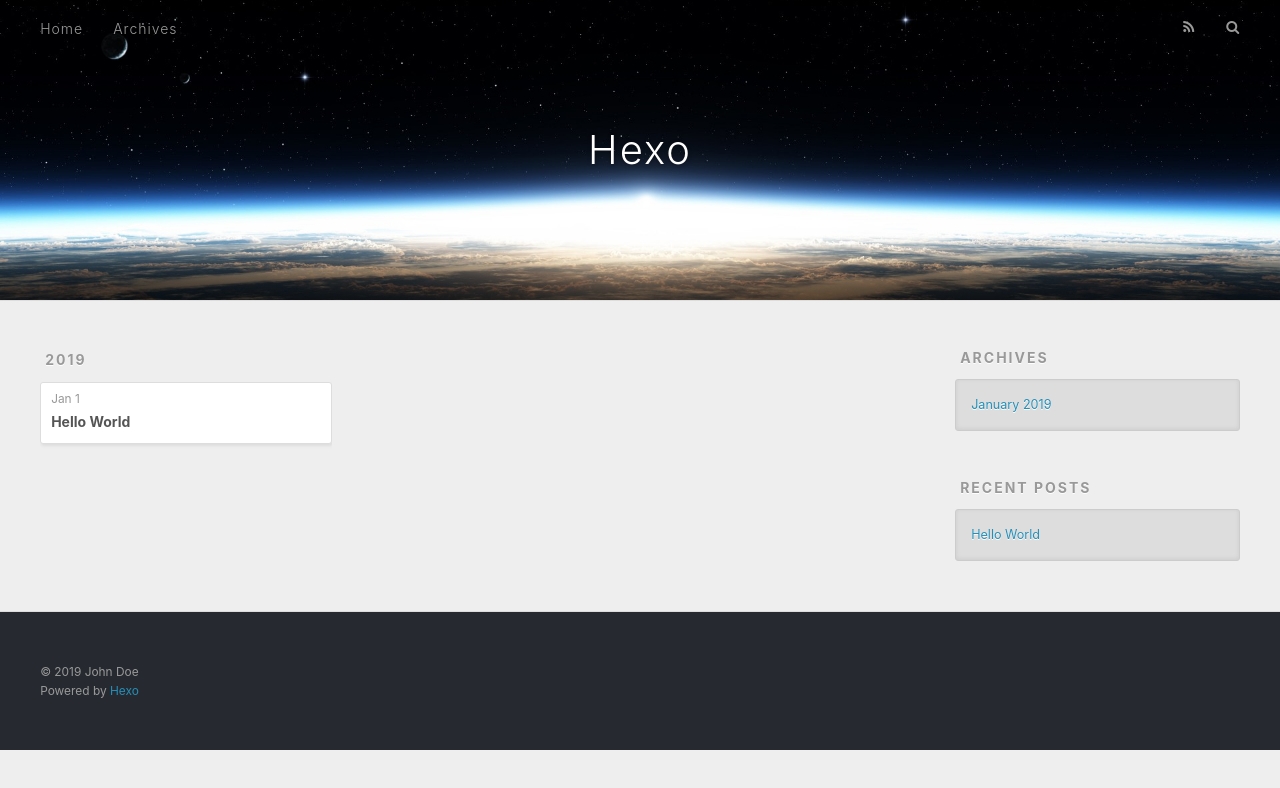
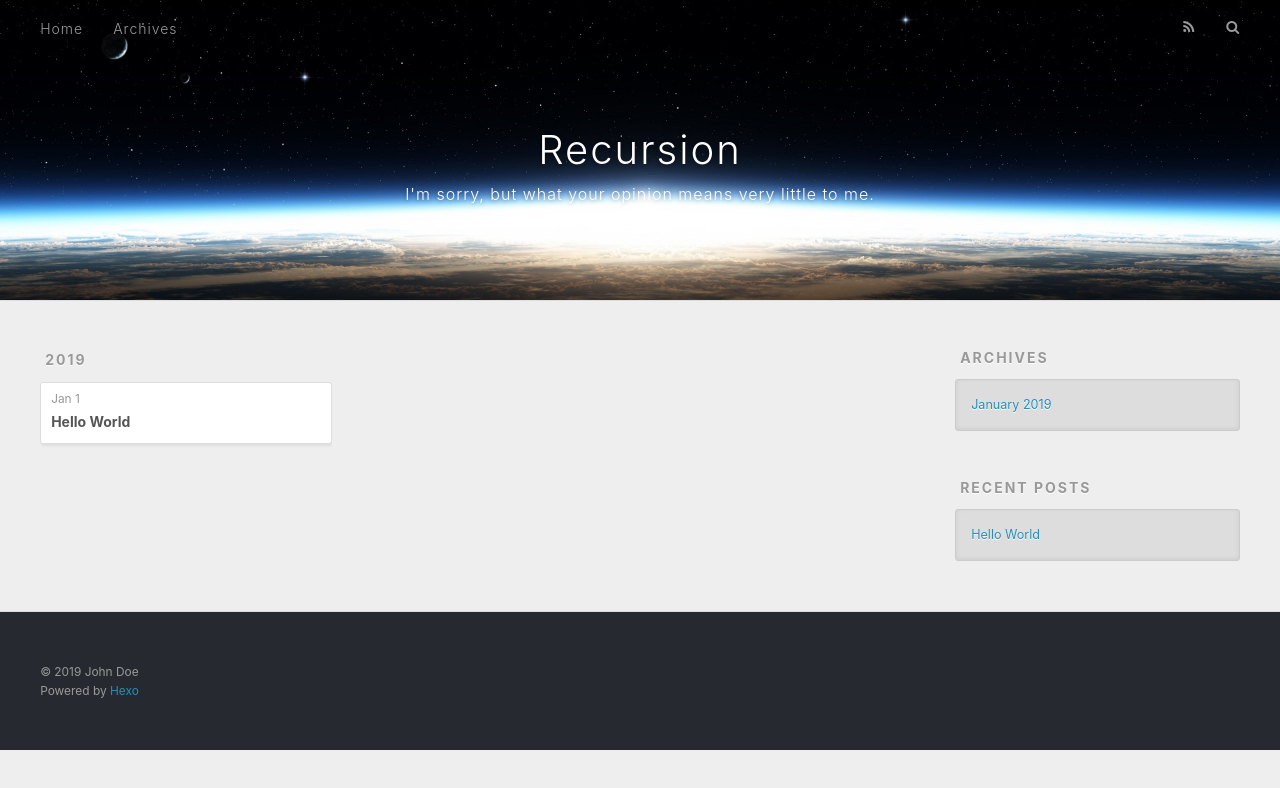
Before and after one commit to XiaochenWang94/xiaochenwang94.github.io, a plain HTML site: page archives/2019/01/index.html in a window 1280 px wide. Drawn offline with nearby package versions, Linux system fonts and the light colour scheme.

Commit message:
Site updated: 2019-01-01 15:20:18

```diff
--- a/archives/2019/01/index.html
+++ b/archives/2019/01/index.html
@@ -5,17 +5,20 @@
 
 
 
-  <title>Archives: 2019/1 | Hexo</title>
+  <title>Archives: 2019/1 | Recursion</title>
   <meta name="viewport" content="width=device-width, initial-scale=1, maximum-scale=1">
-  <meta property="og:type" content="website">
-<meta property="og:title" content="Hexo">
+  <meta name="description" content="ML, Life">
+<meta property="og:type" content="website">
+<meta property="og:title" content="Recursion">
 <meta property="og:url" content="http://yoursite.com/archives/2019/01/index.html">
-<meta property="og:site_name" content="Hexo">
-<meta property="og:locale" content="default">
+<meta property="og:site_name" content="Recursion">
+<meta property="og:description" content="ML, Life">
+<meta property="og:locale" content="CN">
 <meta name="twitter:card" content="summary">
-<meta name="twitter:title" content="Hexo">
+<meta name="twitter:title" content="Recursion">
+<meta name="twitter:description" content="ML, Life">
 
-    <link rel="alternate" href="/atom.xml" title="Hexo" type="application/atom+xml">
+    <link rel="alternate" href="/atom.xml" title="Recursion" type="application/atom+xml">
 
 
     <link rel="icon" href="/favicon.png">
@@ -34,8 +37,12 @@
   <div id="header-outer" class="outer">
     <div id="header-title" class="inner">
       <h1 id="logo-wrap">
-        <a href="/" id="logo">Hexo</a>
+        <a href="/" id="logo">Recursion</a>
       </h1>
+
+        <h2 id="subtitle-wrap">
+          <a href="/" id="subtitle">I&#39;m sorry, but what your opinion means very little to me.</a>
+        </h2>
 
     </div>
     <div id="header-inner" class="inner">
```
Also changed, not shown: 2019/01/01/hello-world/index.html (+9 -5 lines), archives/2019/index.html (+15 -8 lines), archives/index.html (+15 -8 lines), index.html (+15 -8 lines).
